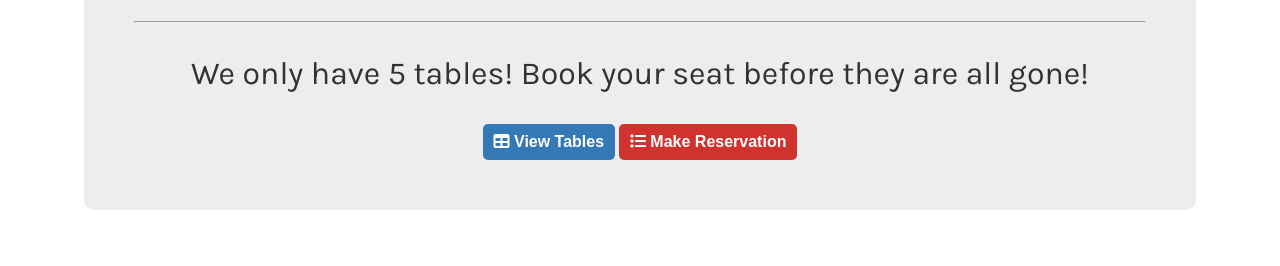
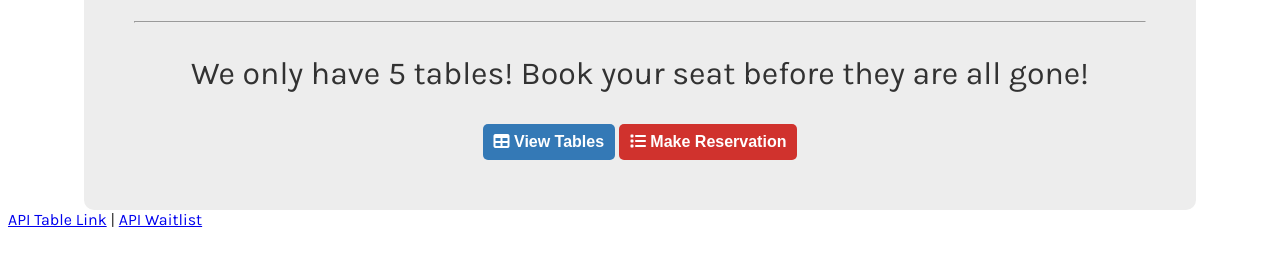
Before and after one commit to tylersweeney/hotRestaurant, a website: page home.html in a window 1280 px wide. Shown: the part 198-464 px from the top of the page. Drawn offline with nearby package versions, Linux system fonts and the light colour scheme.

Commit message:
Add waitlist links

```diff
--- a/home.html
+++ b/home.html
@@ -20,7 +20,10 @@
     <button id="tables"><i class="fa fa-table fa-2" aria-hidden="true"></i> View Tables</button>
     <button id="reservation"><i class="fa fa-list fa-2" aria-hidden="true"></i> Make Reservation</button>
     <button id="home" title="home"><i class="fa fa-home fa-2" aria-hidden="true"></i></button>
+  </div>
 
+  <div id="footer">
+    <a href="/api/tables">API Table Link</a> | <a href="/api/waitlist">API Waitlist</a>
   </div>
 
 
```
